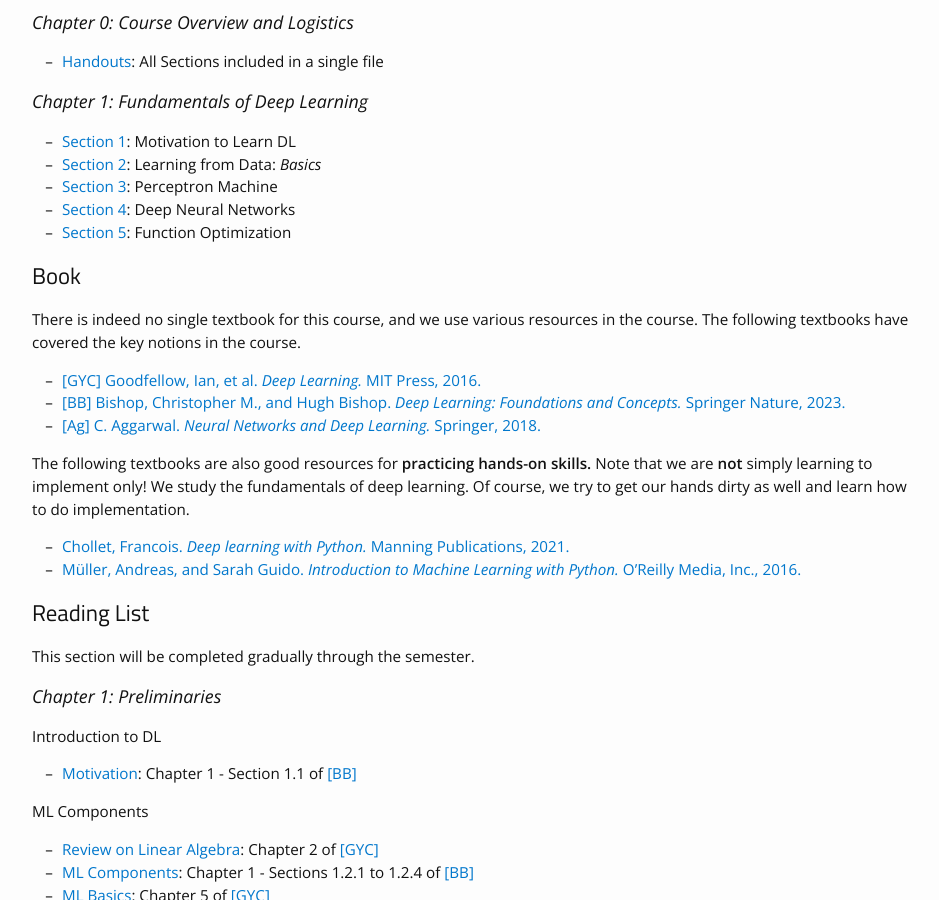
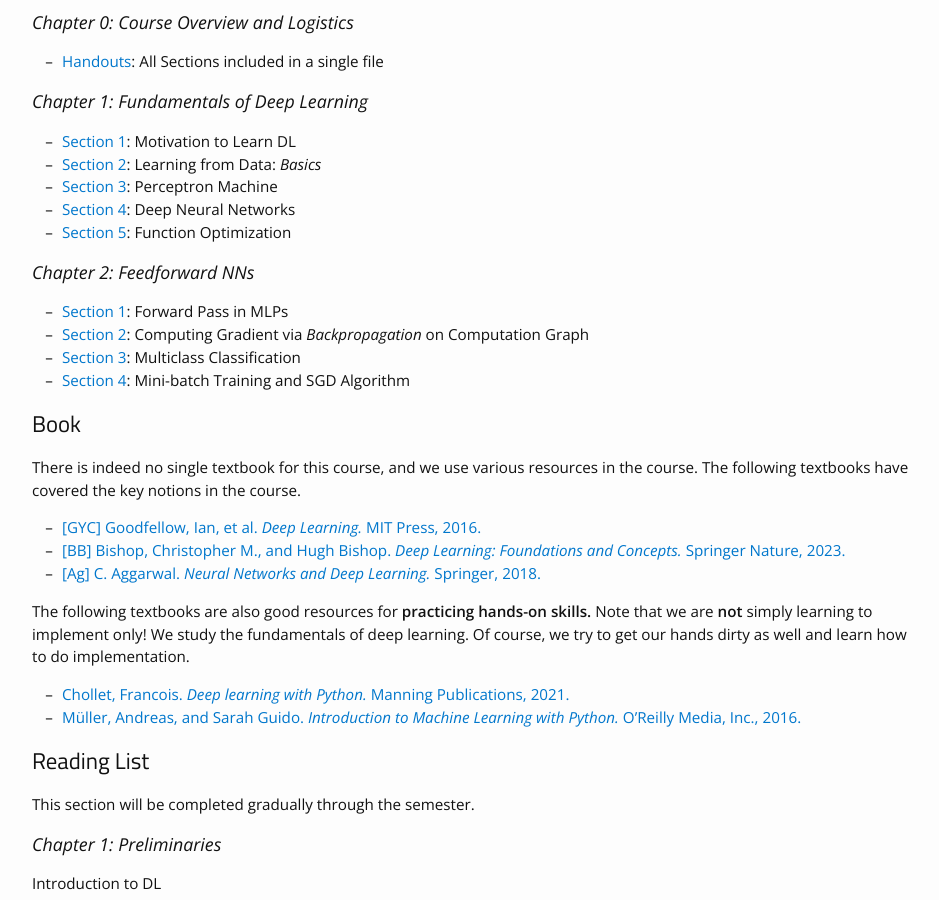
Before and after one commit to bereyhi-courses/dl-utoronto, a Jekyll site: the page built from materials.md, in a window 1280 px wide and 900 px high, scrolled down 417 px. Shown: the whole window, without its empty margins (163-1102 px from the left). Built offline with Jekyll 4.4.1, drawn with Linux system fonts in a browser that asks for light colours; nearby versions of some CDN libraries.

Commit message:
lecture-notes added

```diff
--- a/materials.md
+++ b/materials.md
@@ -15,6 +15,13 @@ The lecture notes are uploaded through the semester. For each chapter, the notes
 * [Section 3]({{site.baseurl}}/assets/Notes/CH1/CH1_Sec3.pdf): Perceptron Machine
 * [Section 4]({{site.baseurl}}/assets/Notes/CH1/CH1_Sec4.pdf): Deep Neural Networks
 * [Section 5]({{site.baseurl}}/assets/Notes/CH1/CH1_Sec5.pdf): Function Optimization
+
+### Chapter 2: Feedforward NNs
+* [Section 1]({{site.baseurl}}/assets/Notes/CH2/CH2_Sec1.pdf): Forward Pass in MLPs
+* [Section 2]({{site.baseurl}}/assets/Notes/CH2/CH2_Sec2.pdf): Computing Gradient via _Backpropagation_ on Computation Graph
+* [Section 3]({{site.baseurl}}/assets/Notes/CH2/CH2_Sec3.pdf): Multiclass Classification
+* [Section 4]({{site.baseurl}}/assets/Notes/CH2/CH2_Sec4.pdf): Mini-batch Training and SGD Algorithm
+
 
 
 
```
Also changed, not shown: 8 other files.
